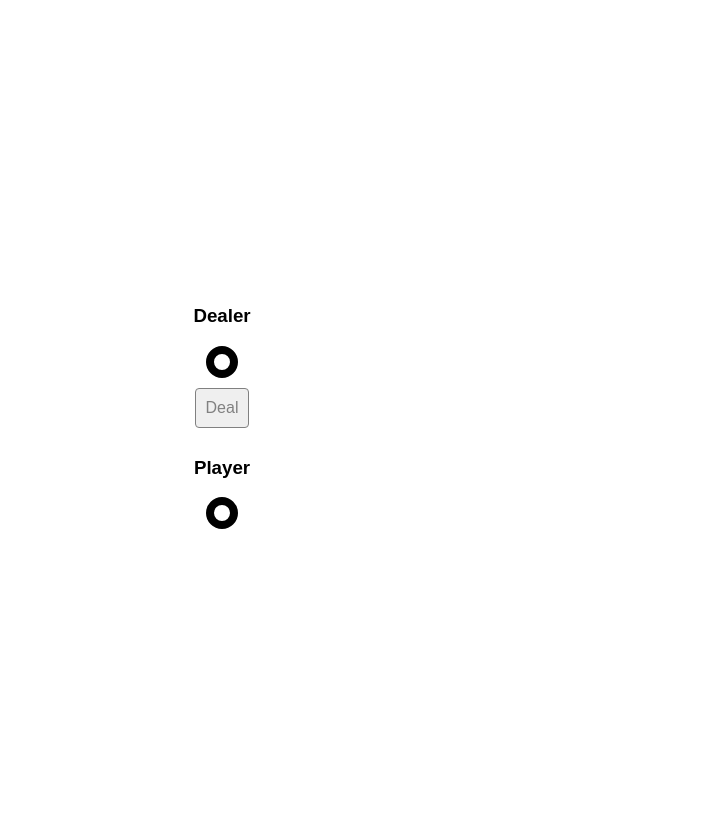
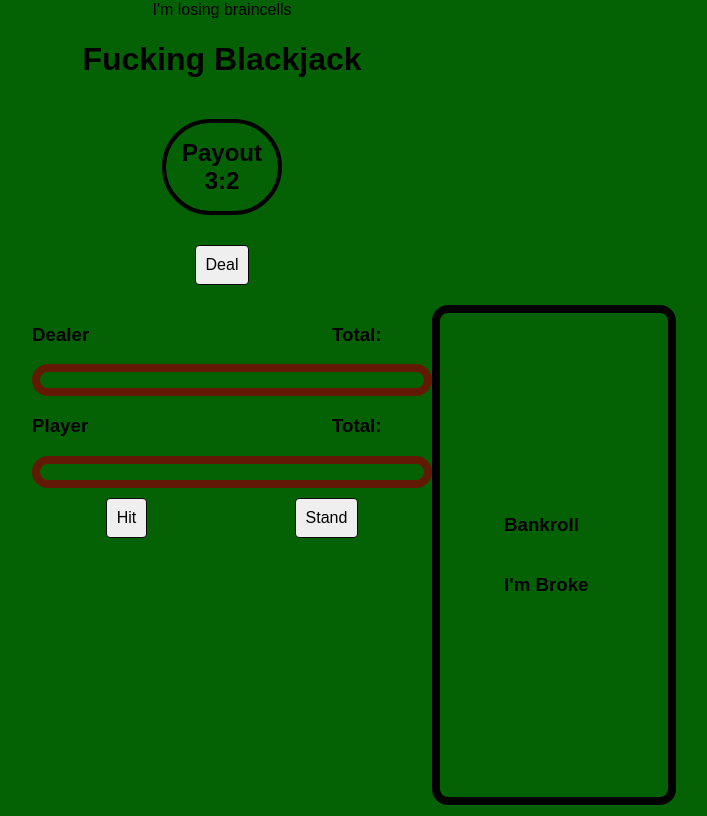
Before and after one commit to galichinsky/blackjack, a plain HTML site: page index.html in a window 1280 px wide. Shown: the whole page, without its empty margins (418-1125 px from the left). Drawn offline with Linux system fonts and the light colour scheme.

Commit message:
Friday Struggle

```diff
--- a/css/main.css
+++ b/css/main.css
@@ -1,5 +1,6 @@
 * {
   box-sizing: border-box;
+  border-color: black;
 }
 
 body {
@@ -9,16 +10,63 @@ body {
   align-items: center;
   height: 100vh;
   font-family: sans-serif;
+  background-color: rgb(4, 98, 4);
+}
+
+/*
+.grid {
+  display: flex;
+  justify-content: row;
+
+} */
+
+.parent-container {
+  display: inline-flex;
+  justify-content: space-between;
+
+  width: 400px;
+  padding: 10px;
 }
 
 .card-container {
   display: inline-flex;
+  align-items: center;
+  justify-content: center;
   /* flex-wrap: wrap; */
-  border: 1vmin  solid rgb(0, 0, 0);
+  border: 1vmin  solid rgba(128, 4, 4, 0.762);
   border-radius: 2vmin;
   padding: 1vmin;
   /* height: calc(42px + 2vmin + 4vmin); */
   /* width: 10vmin; */
+}
+.hud-container {
+  display: flex;
+  flex-direction: column;
+  justify-content: center;
+  width: 400px;
+  border: 1vmin solid black;
+  border-radius: 2vmin;
+  padding: 8vmin;
+  height: 500px
+}
+
+#bank {
+  display: flex;
+  flex-direction: column;
+  justify-content: center;
+  width: 300px;
+}
+
+
+#dealer-hand-container.card-container {
+  display: flex;
+  flex-wrap: wrap;
+  justify-content: center;
+}
+
+#player-hand-container {
+  display: flex;
+
 }
 
 button {
@@ -26,8 +74,8 @@ button {
   margin: 10px auto;
   padding: 10px;
   font-size: 16px;
-  color: grey;
-  border: 1px solid grey;
+  color: rgb(0, 0, 0);
+  border: 1px solid rgb(9, 6, 6);
   border-radius: 4px;
   outline: none;
 }
@@ -36,3 +84,37 @@ button:hover {
   background-color: grey;
   color: white;
 }
+
+h2 {
+ display: flex;
+ flex-direction: column;
+ align-items: center;
+ border: 1vmin solid black;
+ border-width: .3cap;
+ padding: 2vmin;
+ border-radius: 6vmin;
+ border-color: black;
+
+}
+
+h3 {
+  width: 100px;
+}
+
+.dealer {
+  display: flex;
+  justify-content: space-between;
+  width: 400px;
+}
+
+.player {
+  display: flex;
+  justify-content: space-between;
+  width: 400px;
+}
+
+.buttons {
+  display: flex;
+  justify-content: space-between;
+  width: 400px;
+}
--- a/index.html
+++ b/index.html
@@ -9,15 +9,37 @@
   <link href="css/main.css" rel="stylesheet" type="text/css" />
   <script defer src="js/main.js"></script>
 </head>
+<header>I'm losing braincells</header>
+<body>
+  <h1>Fucking Blackjack</h1>
+  <h2>Payout <div>3:2</div></h2>
+  <button id="deal-btn">Deal</button>
+  <div class="parent-container">
+   <div class="gameplay-container">
+      <div class="dealer">
+        <h3>Dealer</h3>
+        <h3 id="dealer-total">Total:</h3>
+      </div>
+      <section id="dealer-hand-container" class="card-container"></section>
+      <div class="player">
+        <h3>Player</h3>
+        <h3 id="player-total">Total:</h3>
+      </div>
+      <section id="player-hand-container" class="card-container"></section>
+      <div class="buttons">
+        <button id="hit-btn">Hit</button>
+        <button id="stand-btn">Stand</button>
+      </div>
+    </div>
+    <div class="hud-container">
+      <div id="Bank">
+        <h3>Bankroll</h3>
+      </div>
+      <h3>I'm Broke</h3>
 
-<body>
-  <h3>Dealer</h3>
-  <section id="dealer-hand-container" class="card-container">
-  </section>
-  <button id="deal-btn">Deal</button>
-  <h3>Player</h3>
-  <section id="player-hand-container" class="card-container">
-  </section>
+
+    </div>
+  </div>
 </body>
 
 </html>
--- a/js/main.js
+++ b/js/main.js
@@ -20,20 +20,29 @@ let outcome;  // null -> hand in progress; 'p' -> player wins; 'd' -> dealer win
 const playerHandContainer = document.getElementById('player-hand-container');
 const dealerHandContainer = document.getElementById('dealer-hand-container');
 const dealBtn = document.getElementById('deal-btn');
+const hitBtn = document.getElementById('hit-btn');
+const standBtn = document.getElementById('stand-btn');
+const dTotalEl = document.getElementById('dealer-total');
+const pTotalEl = document.getElementById('player-total');
 
 /*----- event listeners -----*/
 
 dealBtn.addEventListener('click', handleDeal);
-
+hitBtn.addEventListener('click', handleHit);
+standBtn.addEventListener('click', handleStand);
 /*----- functions -----*/
 init();
 
 function init() {
+  bankroll = 0;
+  bet = 0;
+  outcome = null;
   pHand = [];
   dHand = [];
 
   render();
 }
+
 
 function handleDeal() {
   console.log(dealBtn)
@@ -43,6 +52,22 @@ function handleDeal() {
   outcome = getDealOutcome();
   render();
 }
+
+// Handle a hit
+function handleHit(phand, container) {
+  if (outcome !== null) return;
+  console.log(hitBtn)
+  phand.push(deck.pop());
+  updateTotals();
+
+  render();
+}
+
+handleStand(phand, container) {
+  if (outcome !== null) return;
+  while (getHand)
+  console.log(handleStand)
+};
 
 function getDealOutcome() {
   return null;
```
